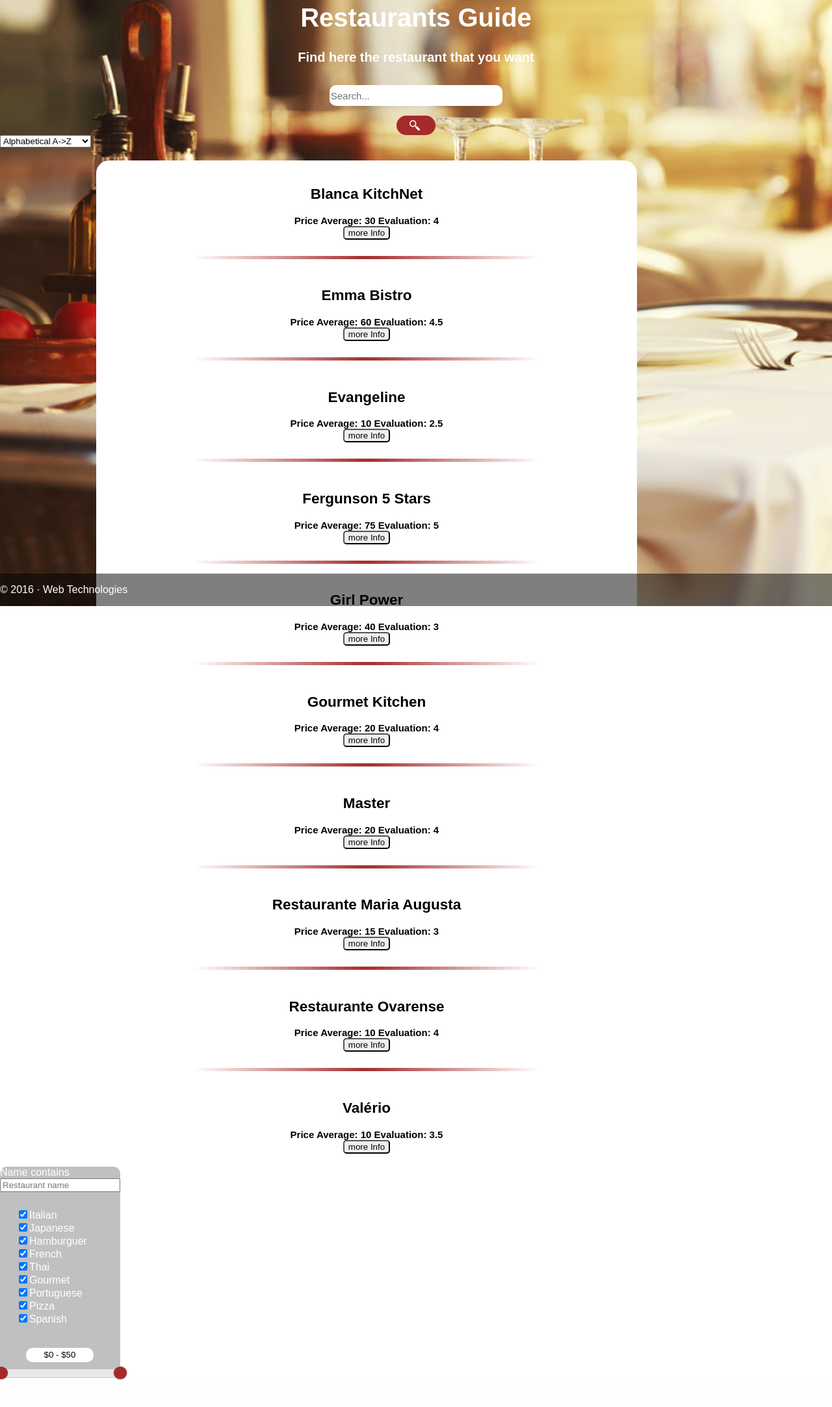
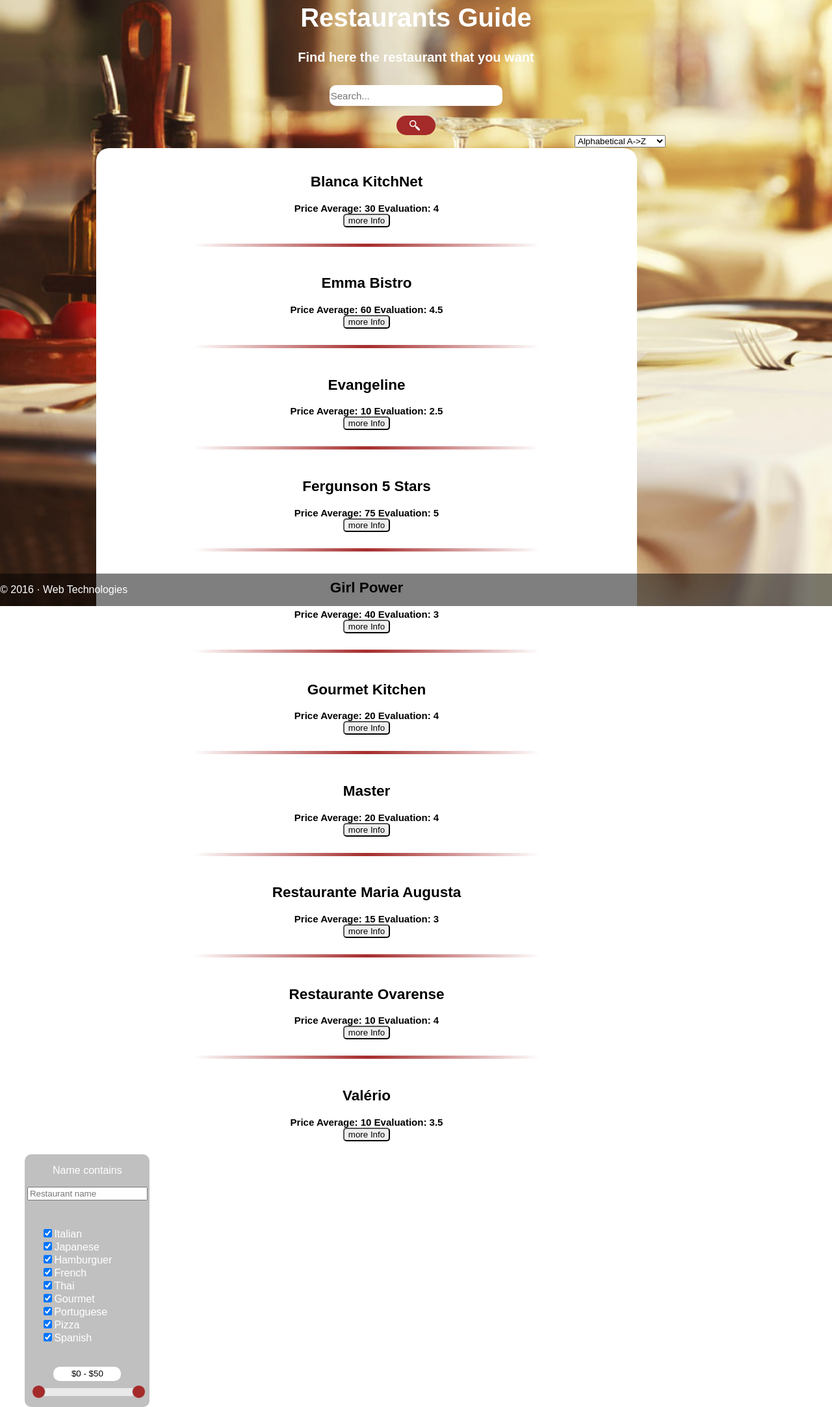
Before and after one commit to saracouto1318/LTW, a PHP site: page /initial.php in a window 1280 px wide. Shown: the part 133-2299 px from the top of the page at 65% size. Before the commit the page ends 2257 px from the top, so only its background shows below. Run offline with PHP 8.4, Linux system fonts and the light colour scheme; a user stored in the database is signed in; data comes from the database, SQL or seed files in the repository; some libraries are stand-ins or nearby versions.

Commit message:
fixed restaurants parameters style

```diff
--- a/css/Style.css
+++ b/css/Style.css
@@ -223,6 +223,16 @@ footer p {
 	float: left;
 }
 
+.overlay{
+	position: absolute;
+	right: 20%;
+	/*top: 0;*/
+}
+
+.categoryParameter{
+
+}
+
 .avg{
 	margin: 40px 10px;
 	float: right;
@@ -317,6 +327,7 @@ footer p {
 }
 
 #restaurantsIndividuals{
+
 	width: 65%;
 	float:right;
 	height: auto;
@@ -423,14 +434,19 @@ footer p {
 	float: left;
 	height: auto;
 	max-width: 200px;
-	min-width: 175px;
 	min-height: 120px;
 	margin: auto;
+	text-align: center;
+	position: relative;
+	display: block;
+	left: 3%;
+	min-width: 15%;
 }
 
 #categories{
 	padding: 25px 0px 25px 25px;
 	display: table;
+	text-align: left;
 	margin-bottom: 10px;
 }
 
@@ -452,6 +468,12 @@ footer p {
 #secondSliderHandle{
 	background-color: #A52A2A;
 	border-radius: 20px 20px 20px 20px;
+}
+
+.doubleSlider{
+	width: 80%;
+	left: 10%;
+	position: absolute;
 }
 
 .profileTabs {
--- a/templates/restaurants.php
+++ b/templates/restaurants.php
@@ -13,10 +13,10 @@
 	</ul>
 
 	<div class="parameters">
-		Name contains<br>
-		<input id="restaurantName" type="text" name="name" placeholder="Restaurant name" oninput="getRestaurants()">
-		<br>
-		<div id="categories"></div>
+		<p>Name contains</p>
+		<p><input id="restaurantName" type="text" name="name" placeholder="Restaurant name" oninput="getRestaurants()">
+		</p>
+		<div id="categories" class="categoryParameter"></div>
 		<input type="text" readonly="true" id="amount">
 		<div id="priceRange" class="doubleSlider">
 			  <div id="priceHandle" class="ui-slider-handle"></div>
@@ -24,7 +24,7 @@
 		<div id="evalRange" class="doubleSlider">
 			  <div id="evalHandle" class="ui-slider-handle"></div>
 		</div>
-
+		<p></p>
 	</div>
 	<script>
 		createSliders();
```
